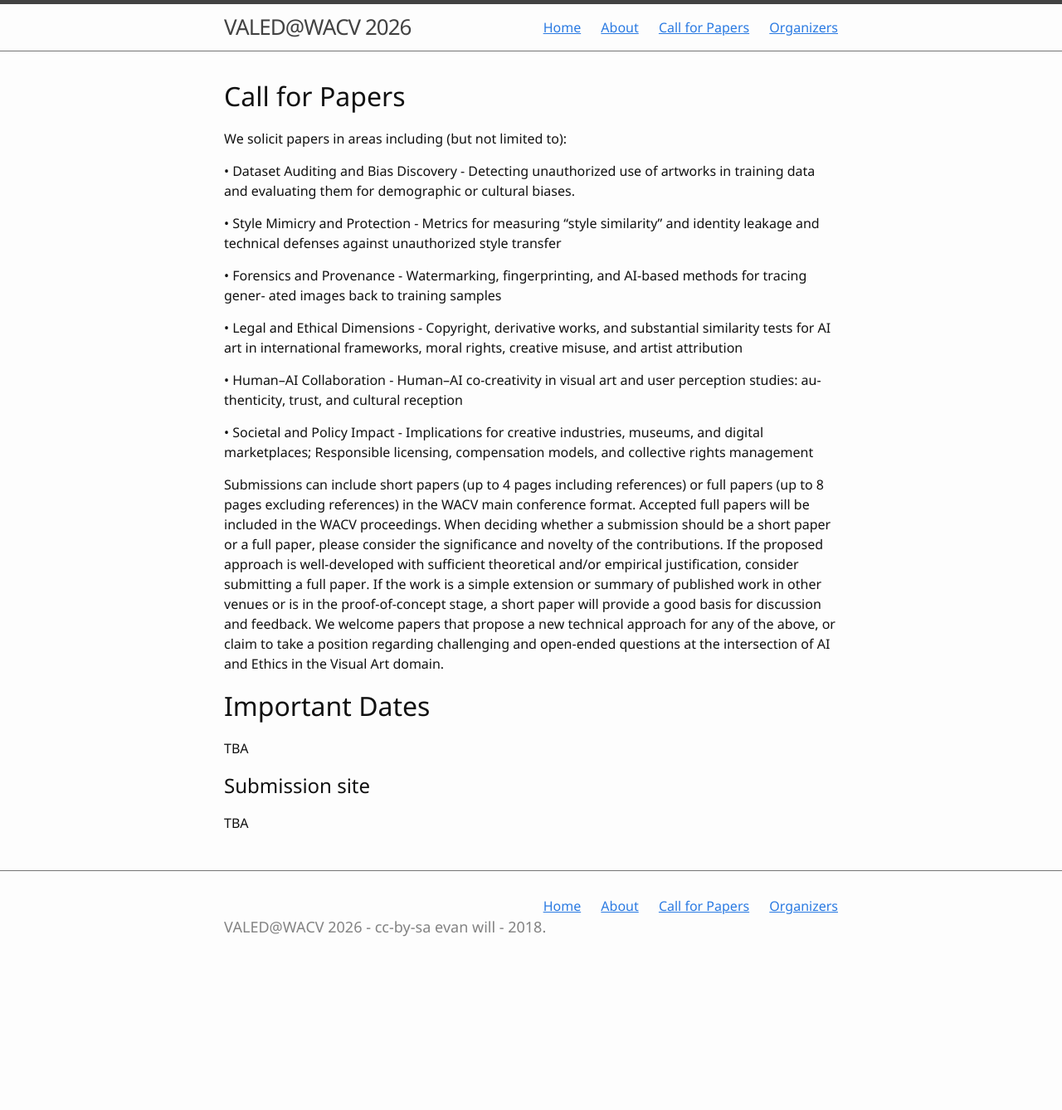
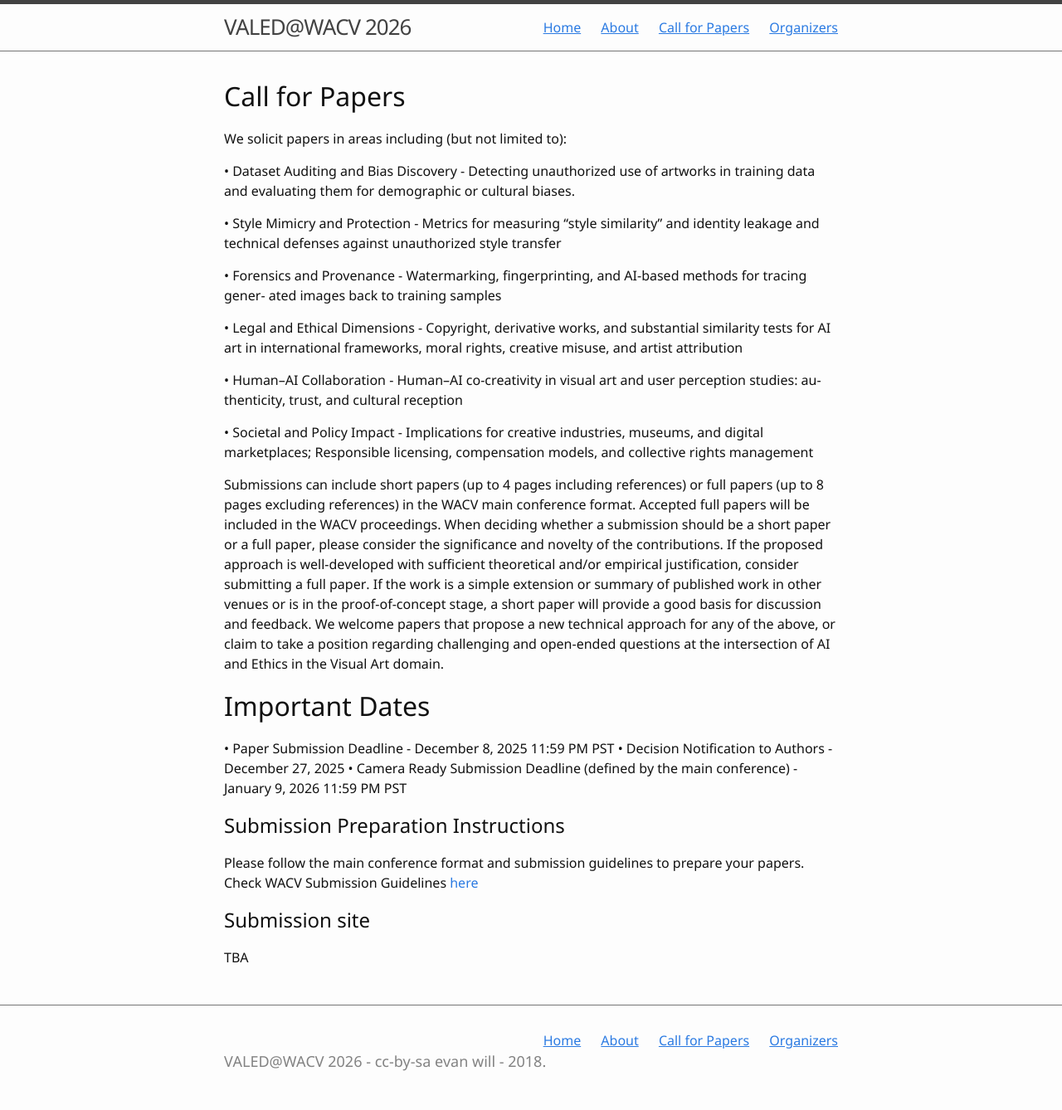
Before and after one commit to aparnabharati/valed-workshop-2026, a Jekyll site: the page built from 1-intro.md, in a window 1280 px wide. Shown: the whole page at 83% size. Built offline with Jekyll 4.4.1, drawn with Linux system fonts in a browser that asks for light colours; before the commit the page ends 1176 px from its top, so only the background shows below that.

Commit message:
Update 1-intro.md
added important dates and submission instructions

```diff
--- a/1-intro.md
+++ b/1-intro.md
@@ -37,7 +37,13 @@
 
 # Important Dates
 
-TBA
+• Paper Submission Deadline - December 8, 2025 11:59 PM PST
+• Decision Notification to Authors - December 27, 2025
+• Camera Ready Submission Deadline (defined by the main conference) - January 9, 2026 11:59 PM PST
+
+## Submission Preparation Instructions
+
+Please follow the main conference format and submission guidelines to prepare your papers. Check WACV Submission Guidelines [here](https://wacv.thecvf.com/Conferences/2026/AuthorReviewerGuides)
 
 ## Submission site
 
```
